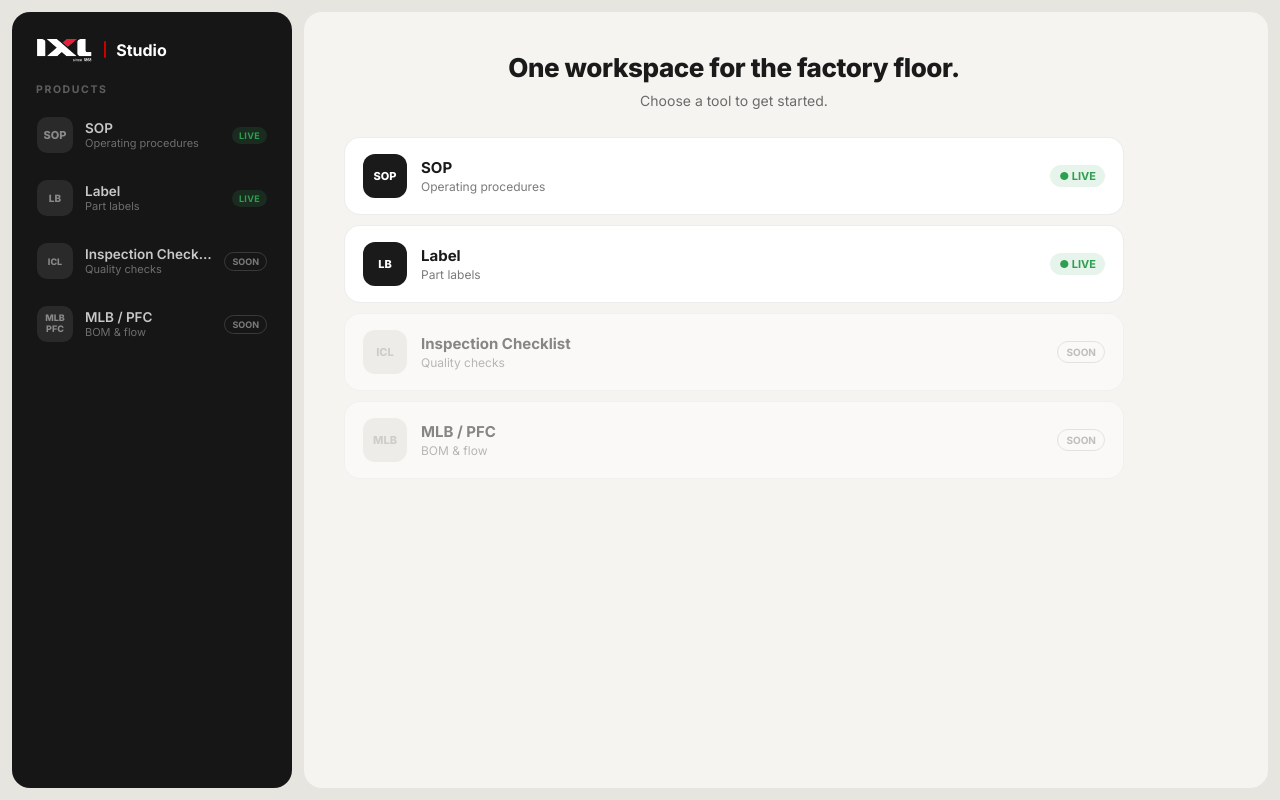
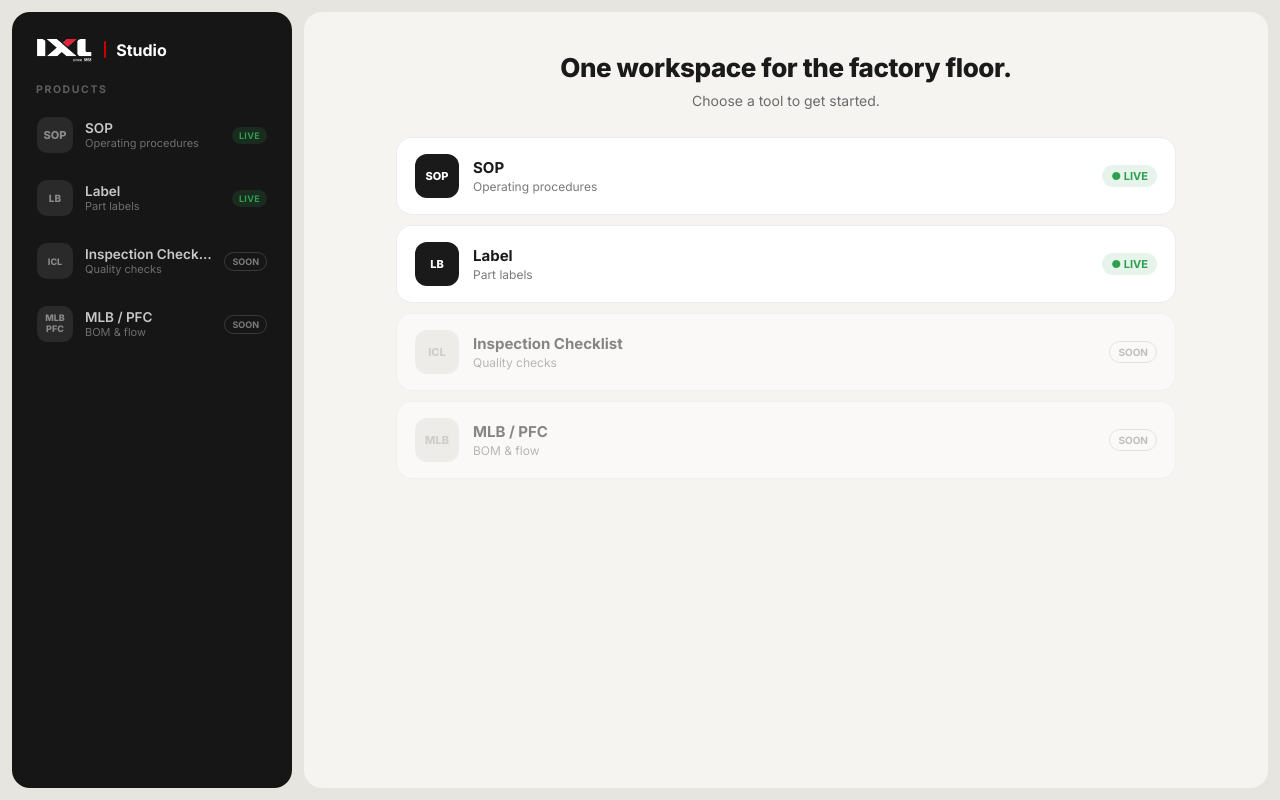
Before and after one commit to scream1ng/bixl-studio, a Flask app: page / in a window 1280 px wide. Run offline with Flask 3, Linux system fonts and the light colour scheme; data that the repository does not hold is empty; some libraries are stand-ins or nearby versions.

Commit message:
UI: centre landing cards, constrain SOP list width
Landing: add margin:0 auto to max-width wrapper so cards centre in panel.
SOP list: wrap home-list in max-width:780px centred container.

Co-Authored-By: Claude Sonnet 4.6 <noreply@anthropic.com>

```diff
--- a/templates/index.html
+++ b/templates/index.html
@@ -135,7 +135,7 @@
       <div style="width:2px;height:16px;background:#CC0000;border-radius:1px;"></div>
       <span style="font-size:17px;font-weight:700;color:#1A1A1A;">Studio</span>
     </div>
-    <div style="max-width:780px;">
+    <div style="max-width:780px;margin:0 auto;width:100%;">
 
       <h1 style="font-size:26px;font-weight:800;letter-spacing:-0.4px;color:#1A1A1A;line-height:1.22;text-align:center;">One workspace for the factory floor.</h1>
       <p style="color:#6B6B6B;font-size:14px;margin-top:8px;text-align:center;">Choose a tool to get started.</p>
@@ -232,12 +232,14 @@
       <button class="btn-red" onclick="openModal()" style="background:#CC0000;color:#fff;padding:9px 16px;border-radius:8px;font-size:14px;font-weight:600;transition:background 0.1s;">+ New SOP</button>
     </div>
     <div style="flex:1;overflow-y:auto;padding:16px 20px 24px;min-height:0;">
+      <div style="max-width:780px;margin:0 auto;">
       <div id="home-empty" style="display:none;text-align:center;padding:64px 20px;background:#fff;border:1px dashed rgba(0,0,0,0.1);border-radius:12px;margin-top:8px;">
         <div style="font-size:36px;margin-bottom:14px;opacity:0.2;line-height:1;">📄</div>
         <div style="font-size:16px;font-weight:700;color:#1A1A1A;margin-bottom:7px;">No documents yet</div>
         <p style="font-size:14px;color:#6B6B6B;">Tap <strong>+ New SOP</strong> to capture your first procedure.</p>
       </div>
       <div id="home-list"></div>
+      </div>
     </div>
   </main>
 </div>
```
